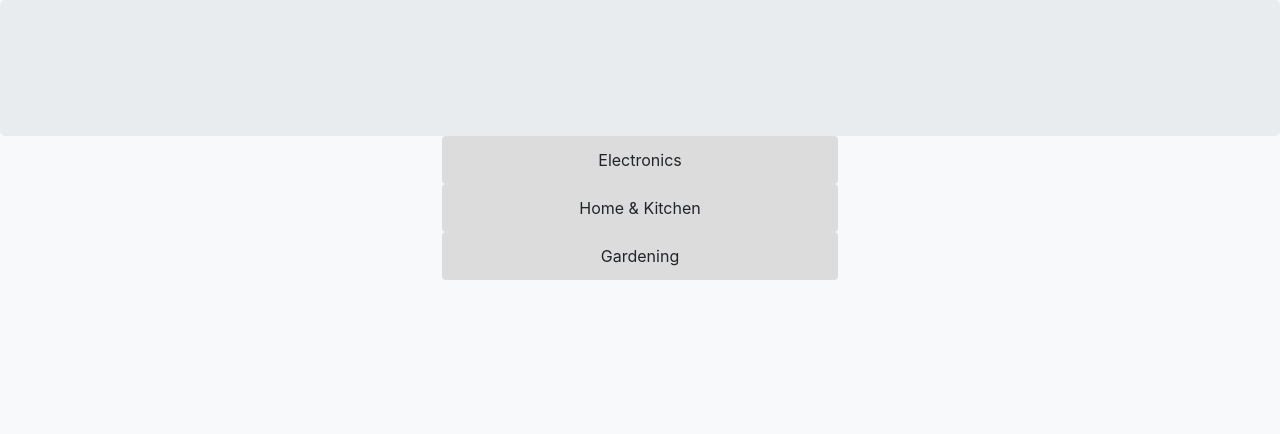
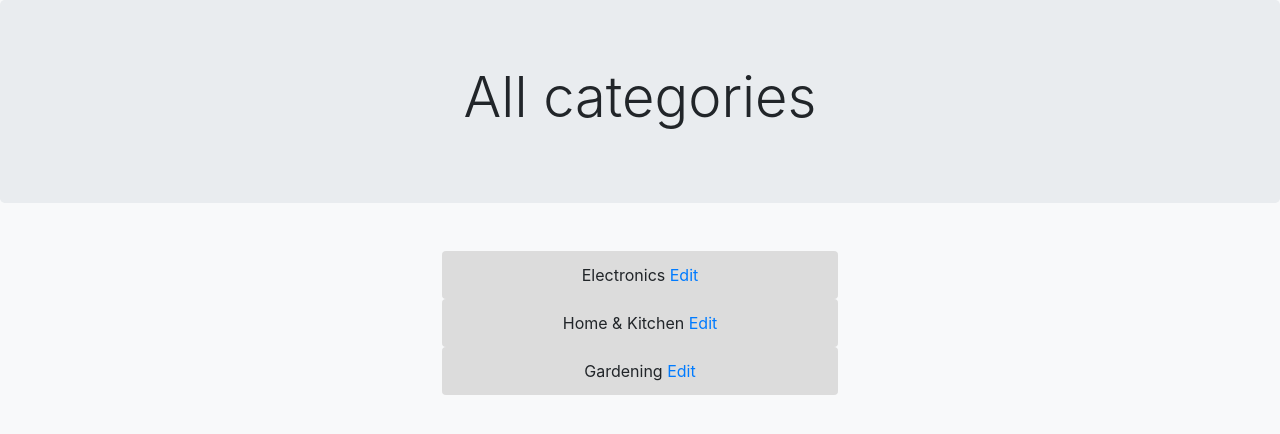
Before and after one commit to ItsKris1/E-commerce-store, a Django app: page /categories_list in a window 1280 px wide. Shown: the part 56-490 px from the top of the page. Run offline with Django 3.2, Linux system fonts and the light colour scheme; data comes from the database, SQL or seed files in the repository; both versions use the stored data as it was after the commit.

Commit message:
Can change, delete, add category

```diff
--- a/my_store/templates/base.html
+++ b/my_store/templates/base.html
@@ -42,20 +42,9 @@
                     {% endfor %}
 
                     <div class="dropdown-divider"></div>
-                    <a class="dropdown-item" href="#">View all categories</a>
-
-                    <div class="dropdown-menu" aria-labelledby="navbarDropdown">
-                    {% for c in categories %}
-                    <a class="dropdown-item" href="{% url 'products' %}?category={{c.id}}">{{c.name}}</a>
-                    {% endfor %}
-
-                    <div class="dropdown-divider"></div>
-                    <a class="dropdown-item" href="#">View all categories</a>
-
-
+                    <a class="dropdown-item" href="{% url 'categories' %}">View all categories</a>
                 </div>
             </li>
-
 
 
             {% if user.is_authenticated %}
--- a/my_store/templates/category_list.html
+++ b/my_store/templates/category_list.html
@@ -1,26 +1,24 @@
 {% extends 'base.html' %}
 
 {% block title %}Categories{% endblock %}
+
+{% block header %} All categories {% endblock %}
 {% block content %}
 
-<div class="container-fluid">
-    <div class="row justify-content-center">
+
+<div class="container-fluid pt-5">
+    <div class="row bg-light justify-content-center">
             <div class="col-4">
+
                 {% for c in categories %}
                 <ul class="list-group">
-
-                        <li class="list-group-item">{{ c.name }}
-                            <a href="{% url 'delete_category' c.id %}">
-                                {% if perms.my_store.add_product %}
-                                <i class="fa fa-trash-o fa-fw" aria-hidden="true"></i>
-                                {% endif %}
-                            </a>
-                        </li>
-
+                        <li class="list-group-item">{{ c.name }} <a href="{% url 'edit_category' c.id %}">Edit</a> </li>
                 </ul>
                 {% endfor %}
+
                 {% if perms.my_store.create_category %}
                 <a href="{% url 'create_category' %}">Add category</a>
+
                 {% endif %}
             </div>
     </div>
--- a/my_store/templates/update_product.html
+++ b/my_store/templates/update_product.html
@@ -7,17 +7,11 @@
 
 <form method="post">
 
-    <div class="side-box"></div>
-
     <div class="form-container">
-         <h2 style="text-align: center;">
-            Update a product..
-        </h2>
         {{ form.as_p }}
         {% csrf_token %}
         <input type="submit" value="Save">
     </div>
 
-
 </form>
 {% endblock %}
--- a/my_store/urls.py
+++ b/my_store/urls.py
@@ -9,9 +9,12 @@ urlpatterns = [
     path('delete_product/<int:pk>', views.ProductDeleteView.as_view(), name='delete_product'),
     path('update_product/<int:pk>', views.ProductUpdateView.as_view(), name='update_product'),
     path('buy_product/<int:pk>', views.ProductBuyView.as_view(), name='buy_product'),
+
     path('categories_list', views.CategoryListView.as_view(), name='categories'),
     path('create_category', views.CreateCategoryView.as_view(), name='create_category'),
     path('delete_category/<int:pk>', views.CategoryDeleteView.as_view(), name='delete_category'),
+    path('edit_category/<int:pk>', views.CategoryUpdateView.as_view(), name='edit_category'),
+
     path('accounts/login/', auth_views.LoginView.as_view(), name='login'),
     path('accounts/log_out/', views.Logout.as_view(), name='log_out'),
 ]
--- a/my_store/views.py
+++ b/my_store/views.py
@@ -119,10 +119,15 @@ class CategoryDeleteView(DeleteView, PermissionRequiredMixin):
     template_name = 'category_confirm_delete.html'
     model = Category
     success_url = reverse_lazy('categories')
-    context_object_name = 'categories'
+    context_object_name = 'categories1'
 
 
+class CategoryUpdateView(UpdateView):
+    template_name = 'edit_category.html'
+    model = Category
+    context_object_name = 'categories1'
+    fields = '__all__'
+
 # LOGIN
-
 class Logout(LogoutView):
     next_page = 'products'
```
Also changed, not shown: my_store/templates/edit_category.html (added, +18 -0 lines), db.sqlite3.
